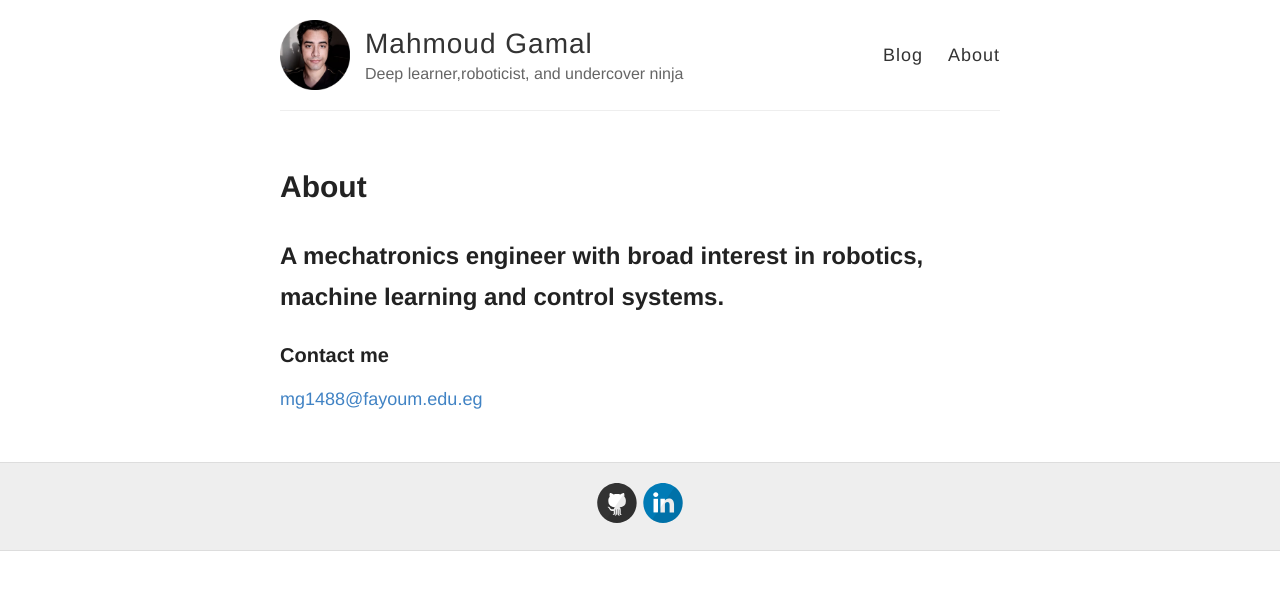
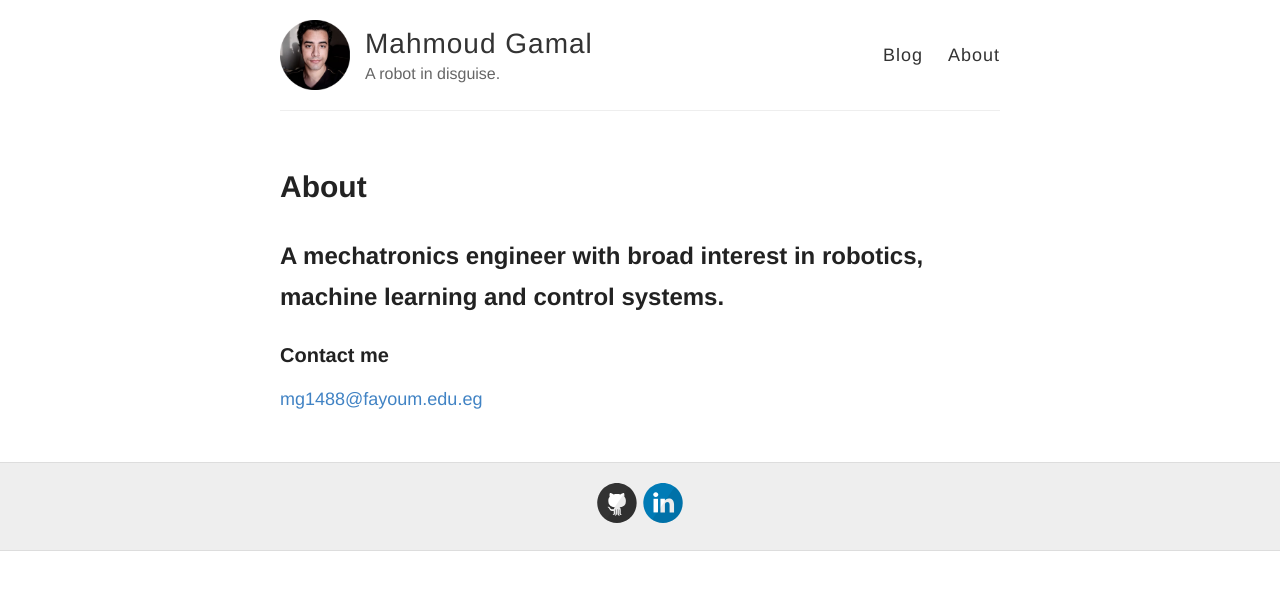
Before and after one commit to mgama1/mgama1.github.io, a Jekyll site: the page built from about.md, in a window 1280 px wide. Shown: the top 590 px of the page. Built offline with Jekyll 4.4.1, drawn with Linux system fonts in a browser that asks for light colours.

Commit message:
Update _config.yml

```diff
--- a/_config.yml
+++ b/_config.yml
@@ -6,7 +6,7 @@
 name: Mahmoud Gamal
 
 # Short bio or description (displayed in the header)
-description: Deep learner,roboticist, and undercover ninja
+description: A robot in disguise.
 
 # URL of your avatar or profile pic (you could use your GitHub profile pic)
 avatar: https://mgama1.github.io/media/me.png
```
